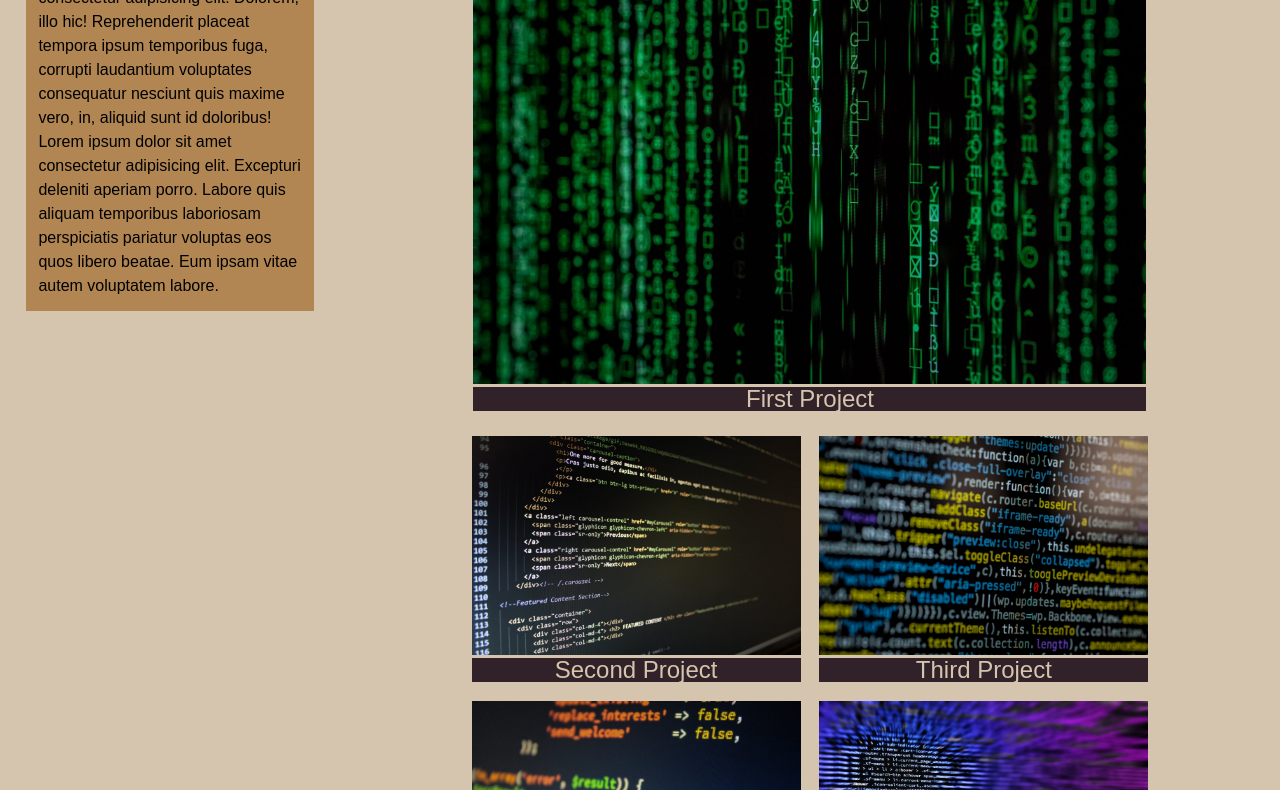
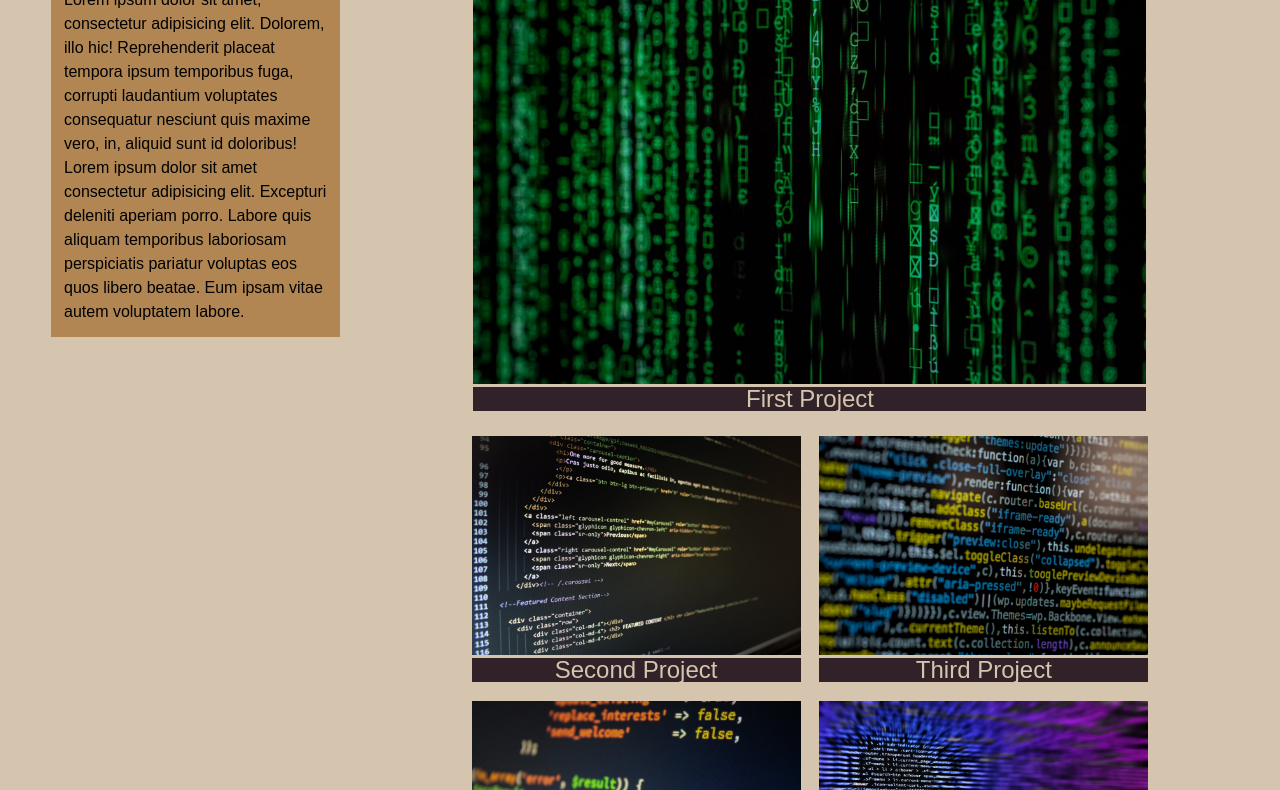
Before and after one commit to skerans/My-Portfolio, a plain HTML site: page index.html in a window 1280 px wide. Shown: the part 224-1014 px from the top of the page. Drawn offline with Linux system fonts and the light colour scheme.

Commit message:
adust margins

```diff
--- a/assets/css/style.css
+++ b/assets/css/style.css
@@ -165,6 +165,6 @@ footer {
     width: 30%;
     height: 30%;
     order: -1;
-    margin: 3% 2% 2% 2%;
+    margin: 5% 0% 3% 4%;
   }
 }
```
